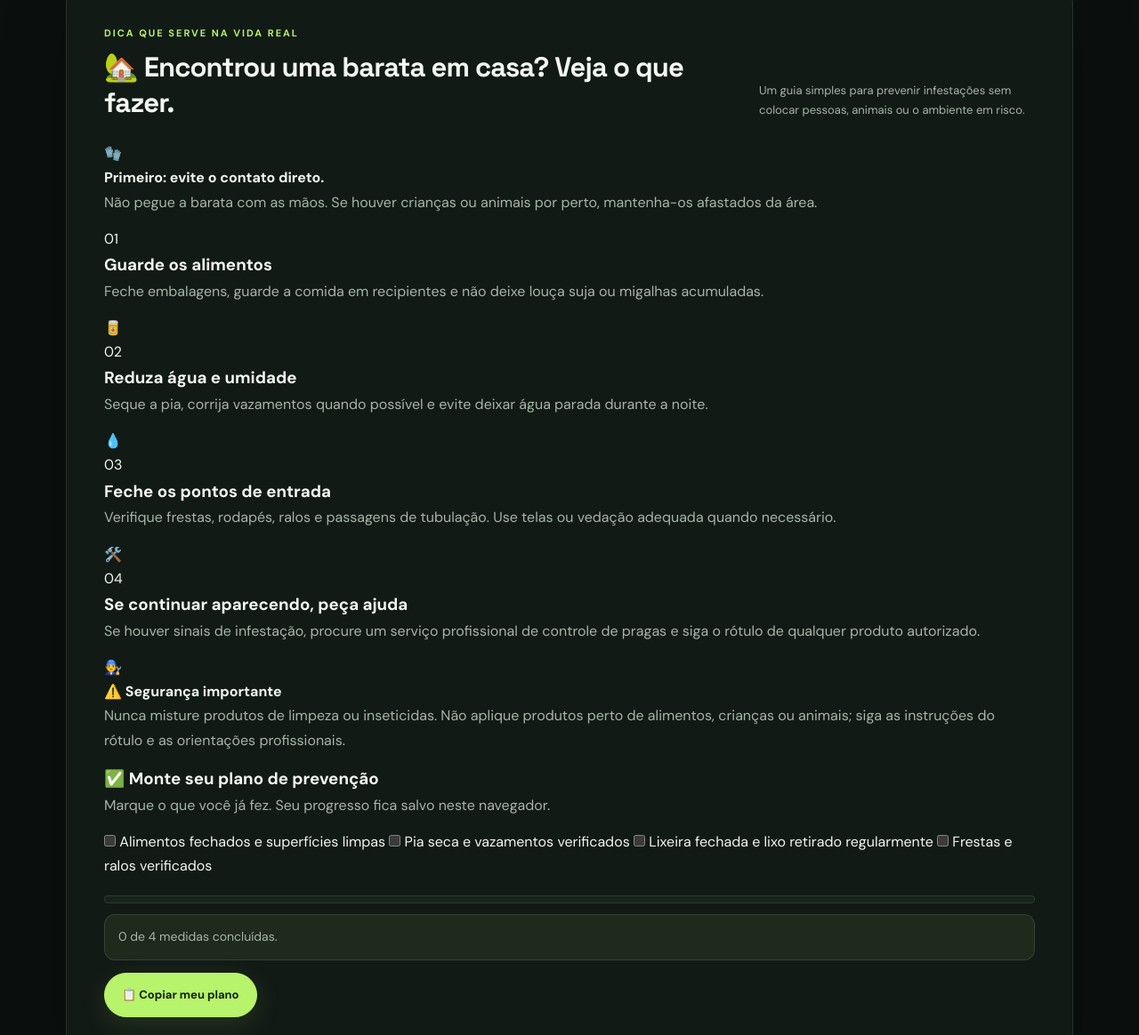
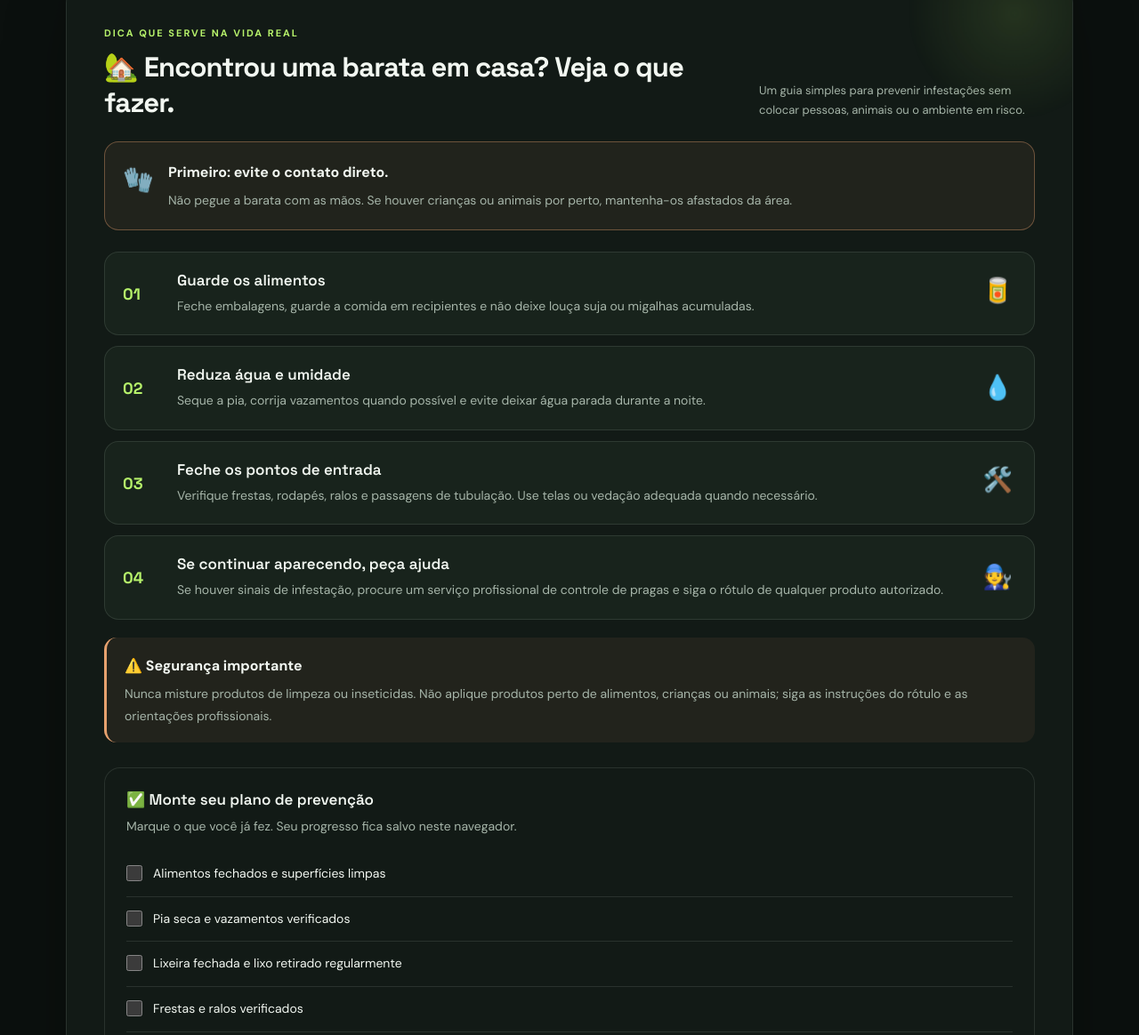
Before and after one commit to rtrique/projeto-baratas, a plain HTML site: page index.html in a window 1280 px wide. Shown: the part 6359-7523 px from the top of the page at 89% size. Drawn offline with Linux system fonts and the light colour scheme.

Commit message:
Add animated styling for practical prevention guide

```diff
--- a/style.css
+++ b/style.css
@@ -51,3 +51,30 @@ section h2{font-family:'Space Grotesk',sans-serif;font-size:clamp(23px,3vw,31px)
 .mission-progress{height:9px;border-radius:99px;background:var(--surface-2);overflow:hidden;border:1px solid var(--line);margin-top:20px}
 .mission-progress-bar{width:0;height:100%;background:linear-gradient(90deg,var(--accent),var(--accent-2));border-radius:99px;transition:width .3s}
 @media(max-width:760px){.pros-cons-grid{grid-template-columns:1fr}.choice-row{flex-direction:column}.choice-button{width:100%;text-align:left}.pros-panel,.cons-panel{padding:20px}}
+
+
+/* Guia prático: utilidade real + microanimações acessíveis */
+.help-section{position:relative;overflow:hidden}
+.help-section::before{content:"";position:absolute;top:-95px;right:-70px;width:230px;height:230px;border-radius:50%;background:radial-gradient(circle,rgba(183,243,107,.12),transparent 70%);pointer-events:none;animation:helpGlow 7s ease-in-out infinite alternate}
+.help-alert{display:flex;gap:16px;align-items:flex-start;padding:20px;border:1px solid rgba(230,161,110,.38);background:rgba(230,161,110,.07);border-radius:16px;margin:24px 0}
+.help-alert-icon{font-size:28px;animation:softFloat 3.2s ease-in-out infinite}
+.help-alert p,.help-step p,.safety-note p,.help-checklist>p{margin:6px 0 0;color:var(--muted);font-size:14px;line-height:1.75}
+.help-steps{display:grid;gap:12px;margin:20px 0}
+.help-step{display:grid;grid-template-columns:46px 1fr 42px;align-items:center;gap:15px;padding:20px;border:1px solid var(--line);border-radius:16px;background:var(--surface-2);transition:transform .25s ease,border-color .25s ease,box-shadow .25s ease}
+.help-step:hover{transform:translateX(5px);border-color:var(--accent);box-shadow:0 12px 30px rgba(0,0,0,.12)}
+.step-number{font:700 18px 'Space Grotesk',sans-serif;color:var(--accent)}
+.help-step h3,.help-checklist h3{margin:0;color:var(--text);font:600 17px 'Space Grotesk',sans-serif}
+.step-icon{font-size:27px;text-align:center;animation:softFloat 4s ease-in-out infinite}
+.help-step:nth-child(even) .step-icon{animation-delay:-1.7s}
+.safety-note{padding:18px 20px;border-radius:14px;border-left:3px solid #e6a16e;background:rgba(230,161,110,.07);margin:20px 0}
+.safety-note strong{color:var(--text)}
+.help-checklist{margin-top:28px;padding:24px;border-radius:18px;border:1px solid var(--line);background:var(--surface)}
+.help-checklist>div:first-child p{font-size:14px;color:var(--muted);line-height:1.7;margin:8px 0 16px}
+.help-checklist label{display:flex;gap:12px;align-items:flex-start;padding:13px 0;border-bottom:1px solid var(--line);cursor:pointer;color:var(--text);font-size:14px}
+.help-checklist input{width:18px;height:18px;accent-color:var(--accent);flex:0 0 auto;margin-top:2px}
+.help-checklist label:has(input:checked){color:var(--accent)}
+.help-checklist .button{margin-top:15px}
+@keyframes softFloat{0%,100%{transform:translateY(0) rotate(-2deg)}50%{transform:translateY(-6px) rotate(2deg)}}
+@keyframes helpGlow{from{transform:translate3d(0,0,0) scale(.92);opacity:.65}to{transform:translate3d(-20px,15px,0) scale(1.1);opacity:1}}
+@media(max-width:600px){.help-step{grid-template-columns:34px 1fr 28px;gap:10px;padding:15px}.step-icon{font-size:22px}.help-checklist{padding:18px}.help-alert{padding:16px}}
+@media(prefers-reduced-motion:reduce){.help-alert-icon,.step-icon,.help-section::before{animation:none!important}.help-step{transition:none}.help-step:hover{transform:none}}
```
